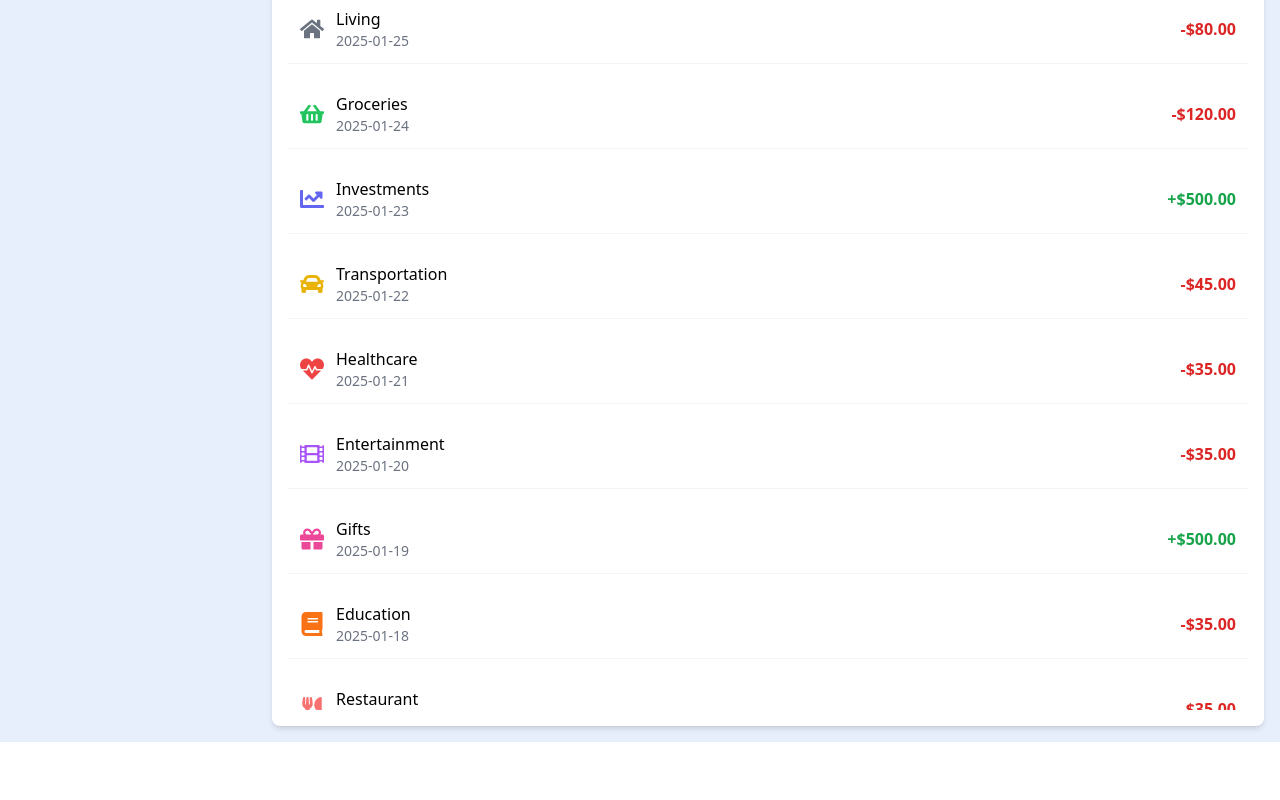
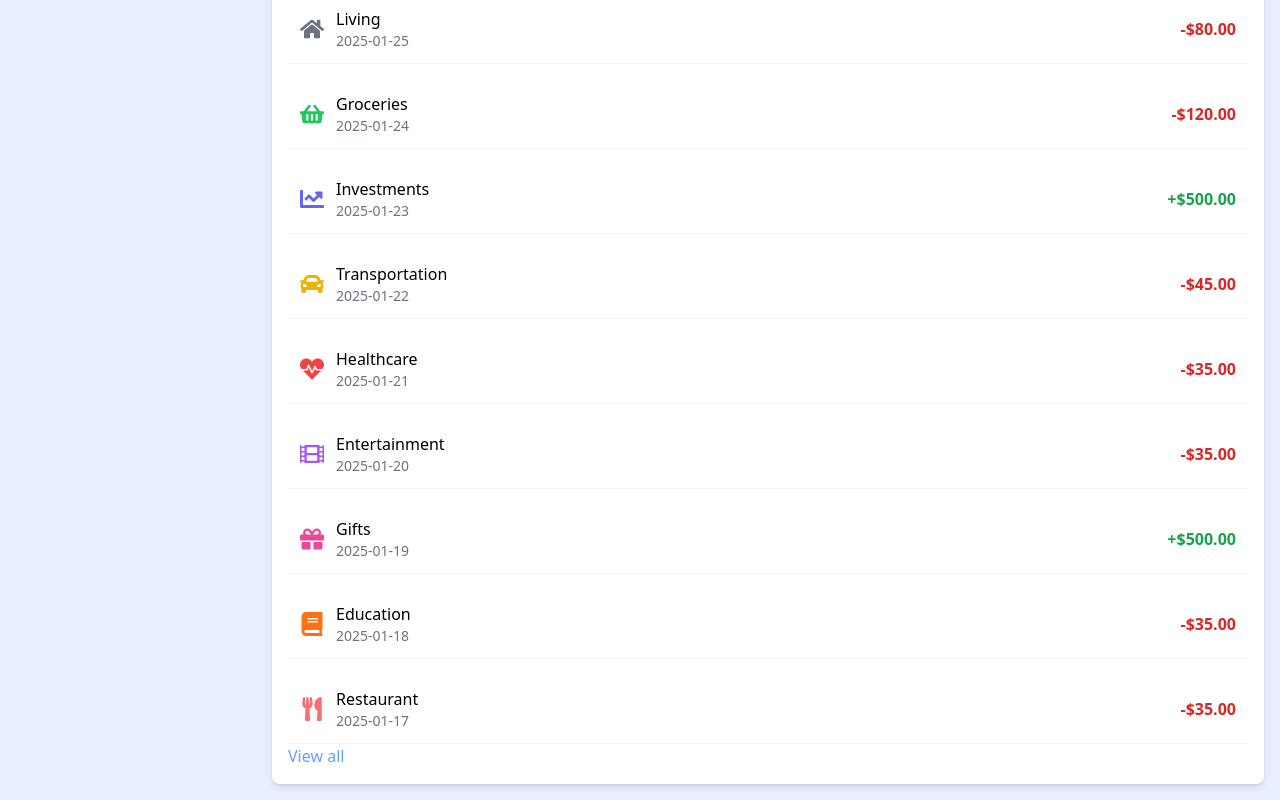
Before and after one commit to DanielFreeman068/react_tailwind, a React (Create React App) app in the folder react_tailwind/: page / in a window 1280 px wide. Shown: the part 1285-2085 px from the top of the page. Before the commit the page ends 2027 px from the top, so only its background shows below. Built offline with nearby package versions, Linux system fonts and the light colour scheme.

Commit message:
transactions style

```diff
--- a/react_tailwind/src/App.jsx
+++ b/react_tailwind/src/App.jsx
@@ -79,8 +79,8 @@ const Dashboard = () => {
     { id: 8, type: "income", amount: 500, category: "Gifts", date: "2025-01-19" },
     { id: 9, type: "expense", amount: -35, category: "Education", date: "2025-01-18" },
     { id: 10, type: "expense", amount: -35, category: "Restaurant", date: "2025-01-17" },
-    { id: 11, type: "expense", amount: -35, category: "Other", date: "2025-01-16" },
-    { id: 12, type: "income", amount: 500, category: "Government", date: "2025-01-15" }
+    // { id: 11, type: "expense", amount: -35, category: "Other", date: "2025-01-16" },
+    // { id: 12, type: "income", amount: 500, category: "Government", date: "2025-01-15" }
   ];
 
   return (
@@ -145,10 +145,10 @@ const Dashboard = () => {
               <div className="bg-white p-4 rounded-lg shadow-md h-[200px]">Box B</div>
             </div>
           </div>
-          {/* transactions */}
+          {/* transactions (last 10) */}
           <div className="w-full height-full custom-large:w-[400px] bg-white rounded-lg shadow-md p-4 mt-4">
             <h2 className="text-xl font-semibold mb-4 text-dark-blue">Recent Transactions</h2>
-            <div className="space-y-4 max-h-[800px] overflow-y-auto">
+            <div className="space-y-4 max-h-[900px] overflow-y-auto">
               {transactions.map((transaction) => (
                 <div key={transaction.id} className="flex items-center justify-between p-3 border-b border-gray-100">
                   {/* Icon on the left */}
@@ -159,7 +159,6 @@ const Dashboard = () => {
                       <p className="text-sm text-gray-500">{transaction.date}</p>
                     </div>
                   </div>
-
                   {/* Amount on the right */}
                   <span className={`font-semibold ${transaction.type === 'income' ? 'text-green-600' : 'text-red-600'}`}>
                     {transaction.type === 'income' ? '+' : ''}{transaction.amount.toLocaleString('en-US', { style: 'currency', currency: 'USD' })}
@@ -167,6 +166,7 @@ const Dashboard = () => {
                 </div>
               ))}
             </div>
+            <a className="text-blue-400 hover:underline" href="/forms">View all</a>
           </div>
         </div>
       </div>
--- a/react_tailwind/tailwind.config.js
+++ b/react_tailwind/tailwind.config.js
@@ -12,7 +12,7 @@ module.exports = {
         'dark-blue': '#284b74',
       },
       screens: {
-        'custom-large': '1460px',
+        'custom-large': '1560px',
       },
     },
   },
```
